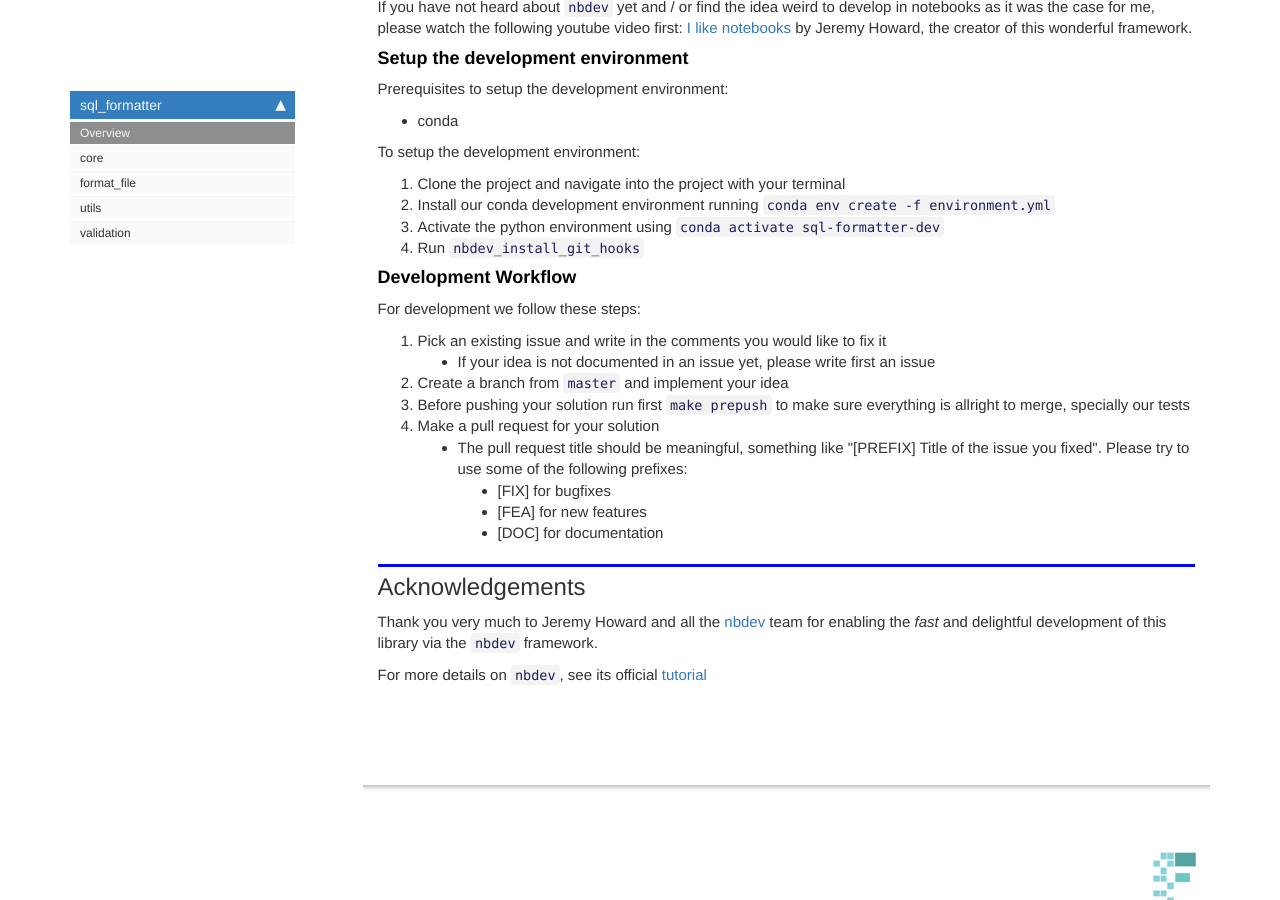
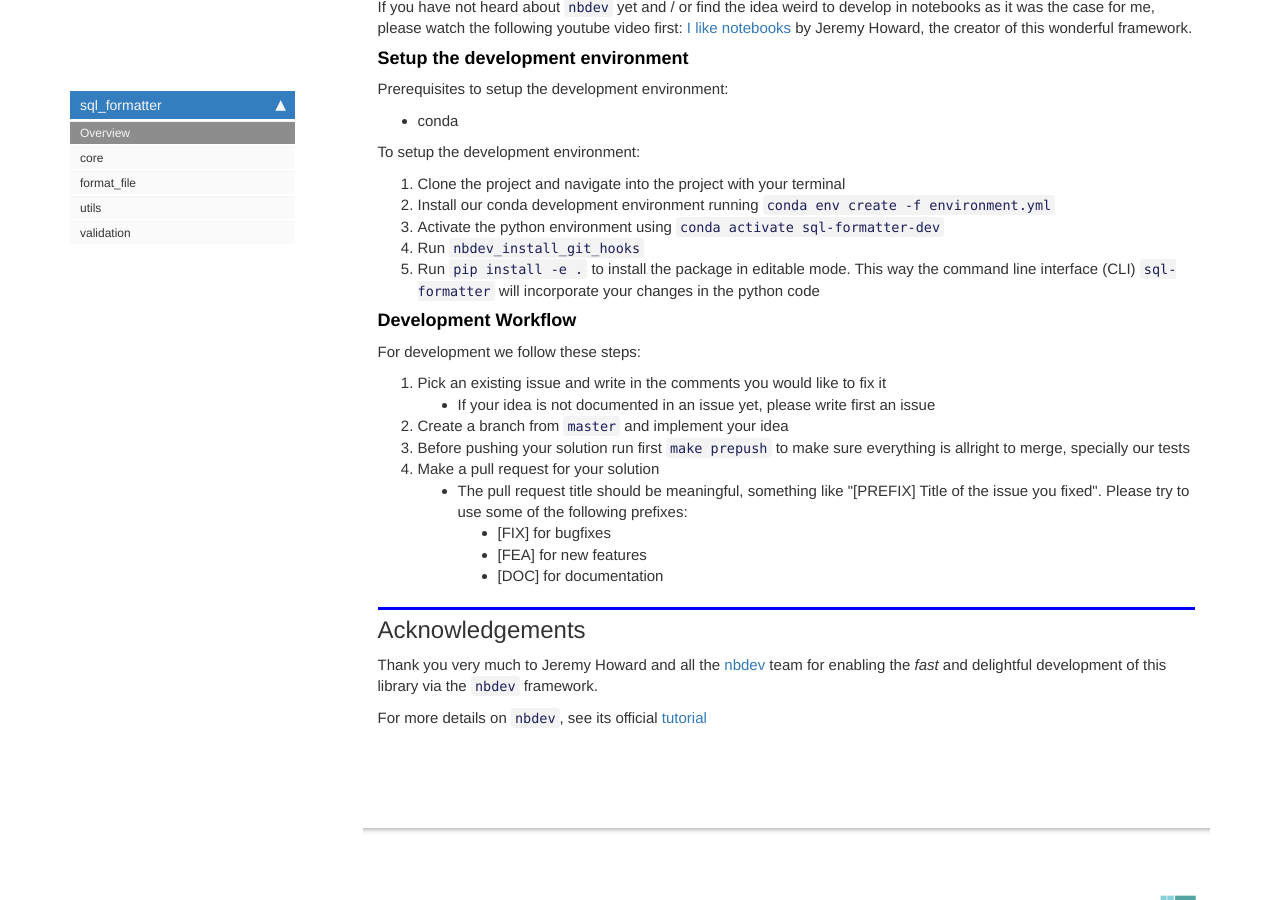
Before and after one commit to PabloRMira/sql_formatter, a Jekyll site: the page built from docs/index.html, in a window 1280 px wide and 900 px high, scrolled down 4289 px. Built offline with Jekyll 4.4.1, drawn with Linux system fonts in a browser that asks for light colours; nearby versions of some CDN libraries; comment, search, counter and statistics services are not loaded.

Commit message:
[DOC] Update README (#82)

```diff
--- a/docs/index.html
+++ b/docs/index.html
@@ -404,6 +404,7 @@ From my_view;
 <li>Install our conda development environment running <code>conda env create -f environment.yml</code></li>
 <li>Activate the python environment using <code>conda activate sql-formatter-dev</code></li>
 <li>Run <code>nbdev_install_git_hooks</code></li>
+<li>Run <code>pip install -e .</code> to install the package in editable mode. This way the command line interface (CLI) <code>sql-formatter</code> will incorporate your changes in the python code</li>
 </ol>
 <h4 id="Development-Workflow">Development Workflow<a class="anchor-link" href="#Development-Workflow"> </a></h4><p>For development we follow these steps:</p>
 <ol>
```
Also changed, not shown: README.md.
